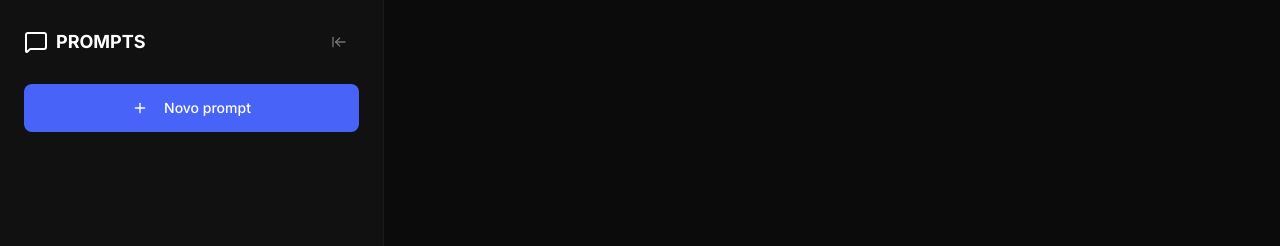
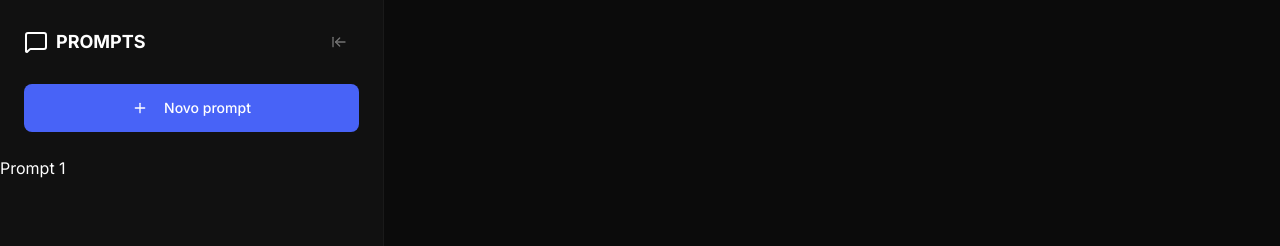
Before and after one commit to Viniciusrbr/Prompt-Manager, a Next.js app: page / in a window 1280 px wide. Shown: the top 246 px of the page. Built offline with nearby package versions, Linux system fonts and the light colour scheme; no server answers; the database is empty.

Commit message:
feat:(sidebar) add prompts to SidebarContent and update tests for rendering

```diff
--- a/src/components/sidebar/sidebar-content.tsx
+++ b/src/components/sidebar/sidebar-content.tsx
@@ -11,7 +11,17 @@ import { useState } from 'react';
 import { Logo } from '../logo';
 import { Button } from '../ui/button';
 
-export const SidebarContent = () => {
+type Prompt = {
+  id: string;
+  title: string;
+  content: string;
+};
+
+export type SidebarContentProps = {
+  prompts: Prompt[];
+};
+
+export const SidebarContent = ({ prompts }: SidebarContentProps) => {
   const router = useRouter();
   const [isCollapsed, setIsCollapsed] = useState(false);
 
@@ -78,6 +88,10 @@ export const SidebarContent = () => {
           </section>
         </>
       )}
+
+      {prompts.map((prompt) => (
+        <p key={prompt.id}>{prompt.title}</p>
+      ))}
     </aside>
   );
 };
--- a/src/components/sidebar/sidebar.tsx
+++ b/src/components/sidebar/sidebar.tsx
@@ -4,5 +4,15 @@ import { SidebarContent } from './sidebar-content';
 export const Sidebar = async () => {
   const prompts = await prisma.prompt.findMany();
 
-  return <SidebarContent />;
+  return (
+    <SidebarContent
+      prompts={[
+        {
+          id: '1',
+          title: 'Prompt 1',
+          content: 'Content 1',
+        },
+      ]}
+    />
+  );
 };
```
Also changed, not shown: 1 other file (tests, documents, lock files or other folders).
